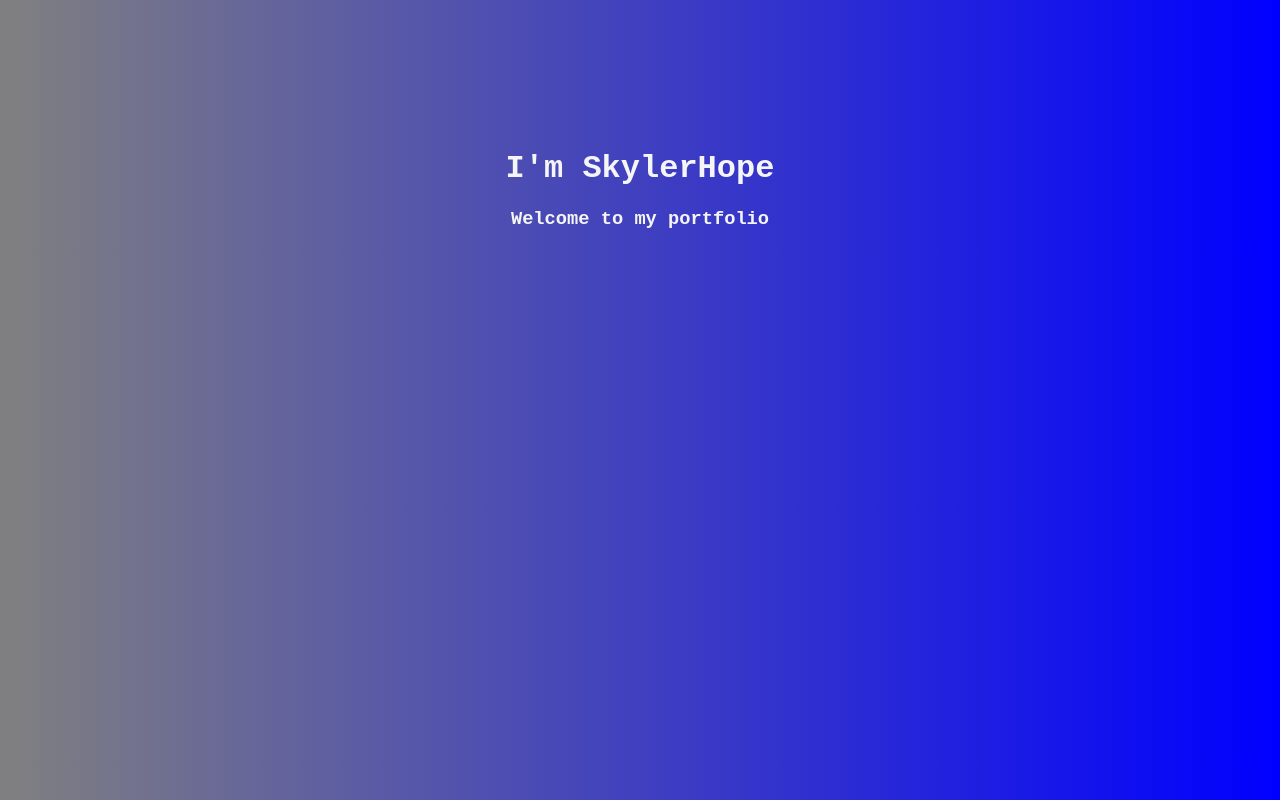
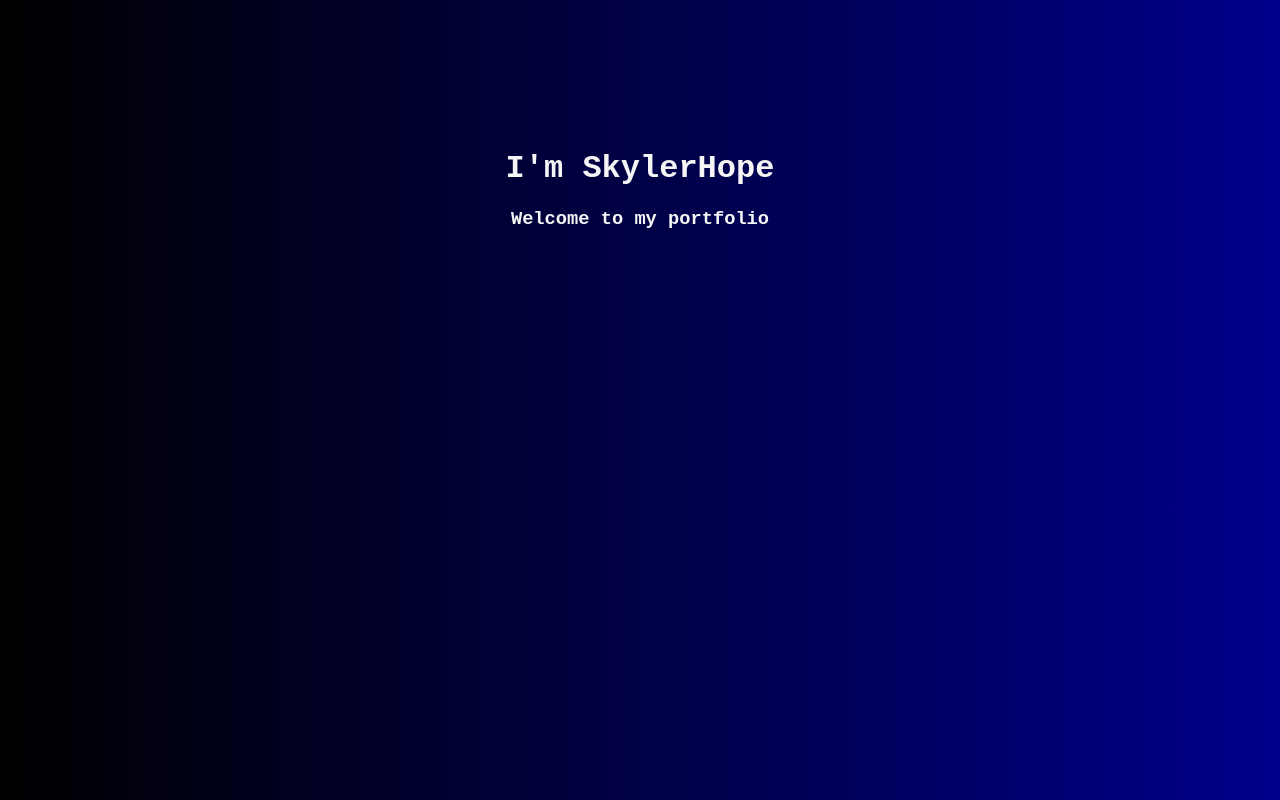
Before and after one commit to SkylerHope/skylerhope.github.io, a plain HTML site: page index.html in a window 1280 px wide. Drawn offline with Linux system fonts and the light colour scheme; a web font is replaced by a local one.

Commit message:
changed grad color

```diff
--- a/stylesheets/main.css
+++ b/stylesheets/main.css
@@ -1,5 +1,5 @@
 body {
-    background: linear-gradient(to left, blue, gray);
+    background: linear-gradient(to left, darkblue, black);
     padding: 0;
     margin: 0;
 }
```
